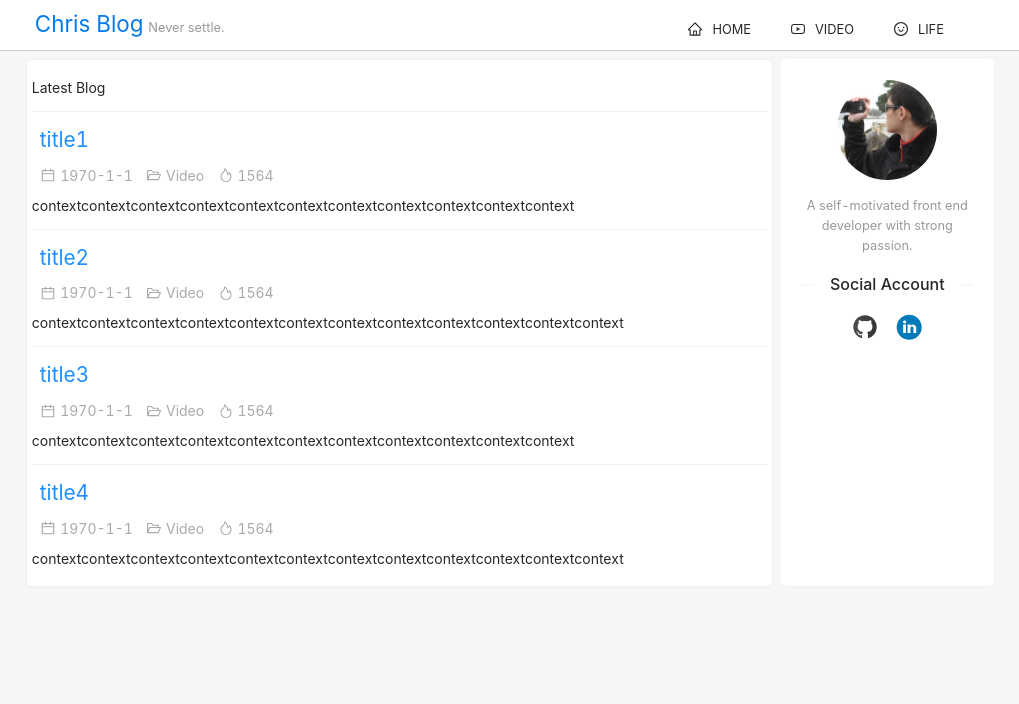
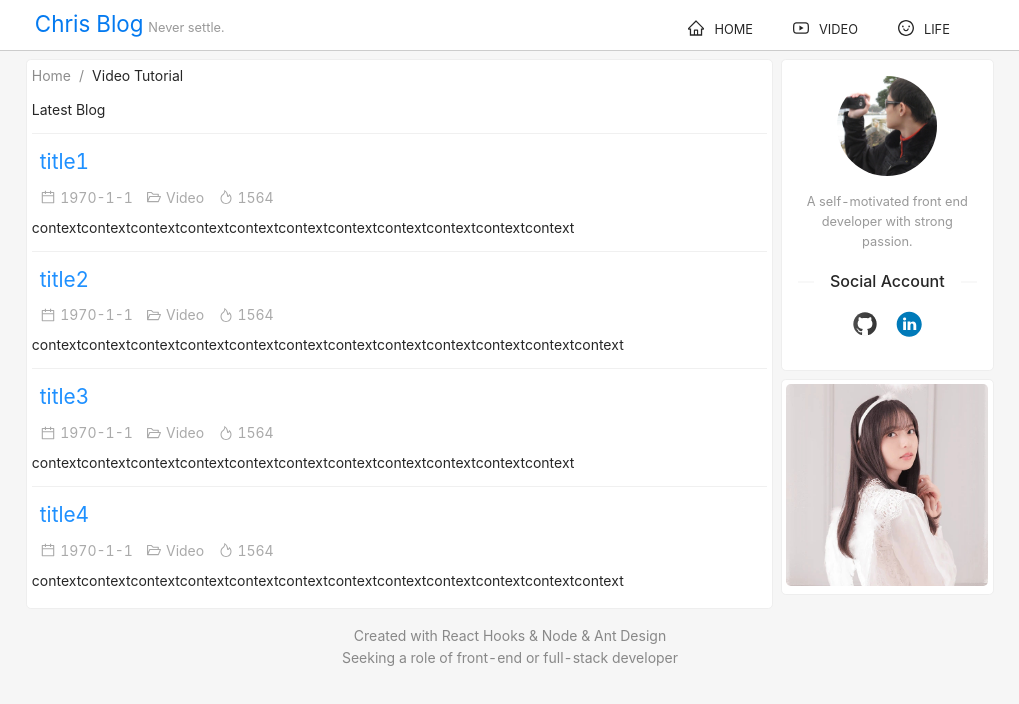
Before and after one commit to liu770807152/React-Personal-Blog, a Next.js app: page /detail in a window 1280 px wide. Shown: the top 704 px of the page, without its empty margins (130-1149 px from the left). Built offline with nearby package versions, Linux system fonts and the light colour scheme.

Commit message:
reformat & adjust codes and styles

```diff
--- a/components/Author/Author.js
+++ b/components/Author/Author.js
@@ -1,10 +1,16 @@
 import React from 'react';
 import { Avatar, Divider } from 'antd';
+import classNames from 'classnames';
 import styles from './author.module.css';
 
 const Author = () => {
 	return (
-		<div className={styles.author__container}>
+		<div
+			className={classNames({
+				[styles.author__container]: true,
+				comm__box: true,
+			})}
+		>
 			<div>
 				<Avatar size={100} src='/me.png' />
 			</div>
--- a/components/Body/Body.js
+++ b/components/Body/Body.js
@@ -1,11 +1,14 @@
 import React, { useState } from 'react';
-import { Col, Row, List } from 'antd';
+import { Col, Row, List, Breadcrumb } from 'antd';
 import {
 	CalendarOutlined,
 	FolderOpenOutlined,
 	FireOutlined,
 } from '@ant-design/icons';
+import Link from 'next/link';
 import Author from '../Author/Author';
+import Ad from '../Ad/Ad';
+import Footer from '../Footer/Footer';
 import styles from './body.module.css';
 
 const Body = () => {
@@ -33,8 +36,17 @@ const Body = () => {
 	]);
 
 	return (
+		<>
 			<Row className='comm__main' type='flex' justify='center'>
 				<Col className='comm__left' xs={24} sm={24} md={16} lg={18} xl={14}>
+					<div className={styles.bread__container}>
+						<Breadcrumb>
+							<Breadcrumb.Item>
+								<Link href='/'>Home</Link>
+							</Breadcrumb.Item>
+							<Breadcrumb.Item>Video Tutorial</Breadcrumb.Item>
+						</Breadcrumb>
+					</div>
 					<List
 						header={<>Latest Blog</>}
 						itemLayout='vertical'
@@ -63,8 +75,11 @@ const Body = () => {
 				</Col>
 				<Col className='comm__right' xs={0} sm={0} md={7} lg={5} xl={4}>
 					<Author />
+					<Ad />
 				</Col>
 			</Row>
+			<Footer />
+		</>
 	);
 };
 
--- a/components/Header/Header.js
+++ b/components/Header/Header.js
@@ -17,15 +17,15 @@ const Header = () => (
 			<Col xs={0} sm={0} md={14} lg={8} xl={6}>
 				<Menu mode='horizontal'>
 					<Menu.Item key='home'>
-						<HomeOutlined />
+						<HomeOutlined style={{ fontSize: '1rem' }} />
 						<span className={styles['menu-item__text']}>HOME</span>
 					</Menu.Item>
 					<Menu.Item key='video'>
-						<YoutubeOutlined />
+						<YoutubeOutlined style={{ fontSize: '1rem' }} />
 						<span className={styles['menu-item__text']}>VIDEO</span>
 					</Menu.Item>
 					<Menu.Item key='life'>
-						<SmileOutlined />
+						<SmileOutlined style={{ fontSize: '1rem' }} />
 						<span className={styles['menu-item__text']}>LIFE</span>
 					</Menu.Item>
 				</Menu>
--- a/pages/detail.js
+++ b/pages/detail.js
@@ -8,7 +8,7 @@ const Detail = () => (
 		<Head>
 			<title>Chris Blog List</title>
 			<meta name='description' content='next.js app' />
-			{/* <link rel='icon' href='/favicon.ico' /> */}
+			<link rel='icon' href='/unlock-icon.svg' />
 		</Head>
 		<Header />
 		<Body />
--- a/pages/index.js
+++ b/pages/index.js
@@ -1,11 +1,9 @@
 import React from 'react';
 import Head from 'next/head';
-import Image from 'next/image';
-import Link from 'next/link';
 import Header from '../components/Header/Header';
 import Body from '../components/Body/Body';
 
-const List = () => (
+const Home = () => (
 	<>
 		<Head>
 			<title>Chris Blog List</title>
@@ -17,4 +15,4 @@ const List = () => (
 	</>
 );
 
-export default List;
+export default Home;
--- a/pages/list.js
+++ b/pages/list.js
@@ -8,7 +8,7 @@ const List = () => (
 		<Head>
 			<title>Chris Blog List</title>
 			<meta name='description' content='next.js app' />
-			{/* <link rel='icon' href='/favicon.ico' /> */}
+			<link rel='icon' href='/unlock-icon.svg' />
 		</Head>
 		<Header />
 		<Body />
--- a/styles/globals.css
+++ b/styles/globals.css
@@ -23,16 +23,12 @@ a {
 	border: 1px solid #eee;
 }
 .comm__box {
-	background-color: #fff;
-	margin-left: 0.5rem;
 	padding: 0.3rem;
 	border-radius: 0.3rem;
 	border: 1px solid #eee;
+	background-color: #fff;
 }
 .comm__right {
 	margin-left: 0.5rem;
-	padding: 0.3rem;
 	border-radius: 0.3rem;
-	border-bottom: 1px solid #eee;
-	background-color: #fff;
 }
```
Also changed, not shown: public/Saito-Asuka.jpg (added), 1 other file (tests, documents, lock files or other folders). Lines whose indentation alone changed are shown as unchanged.
